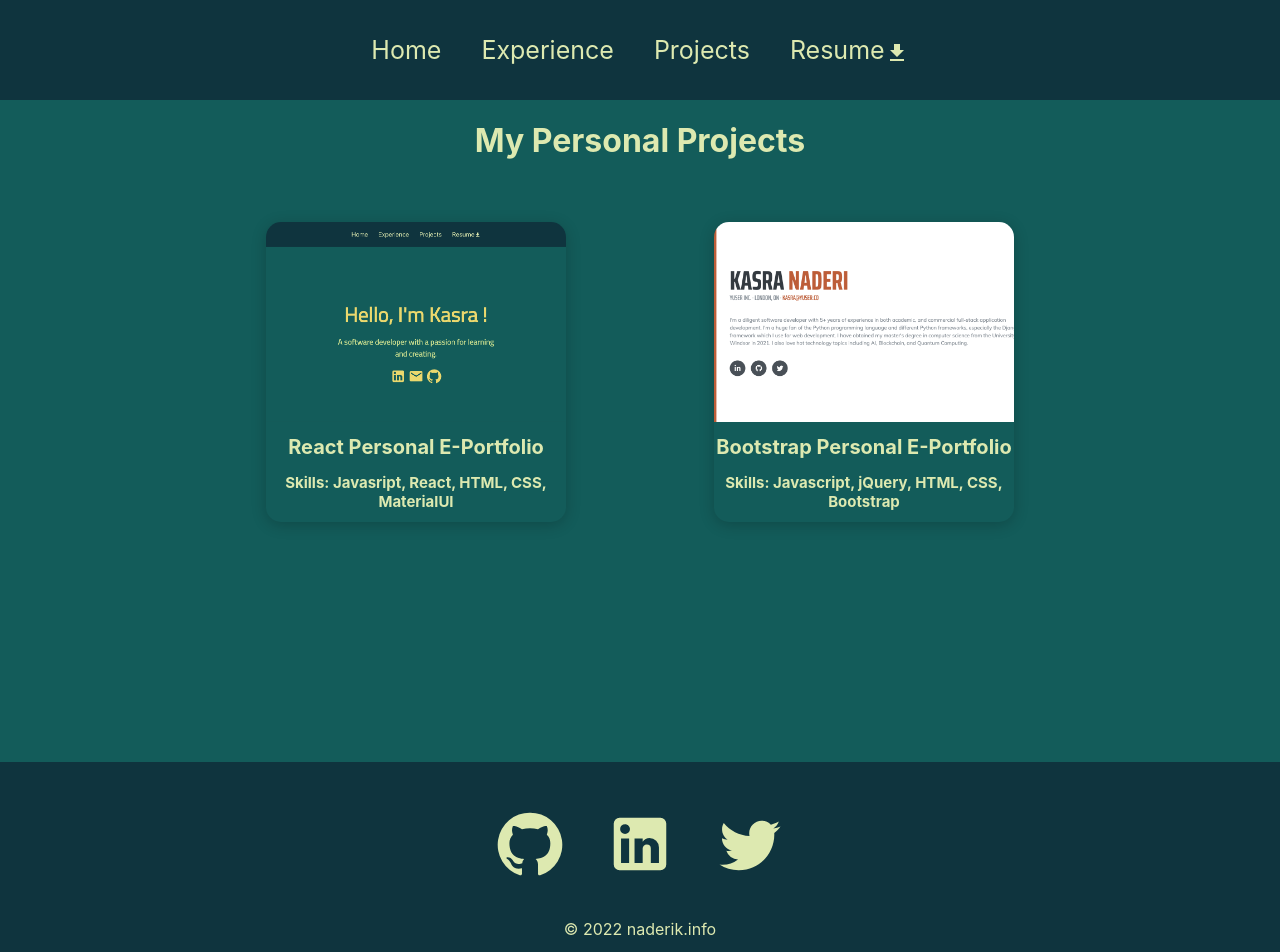
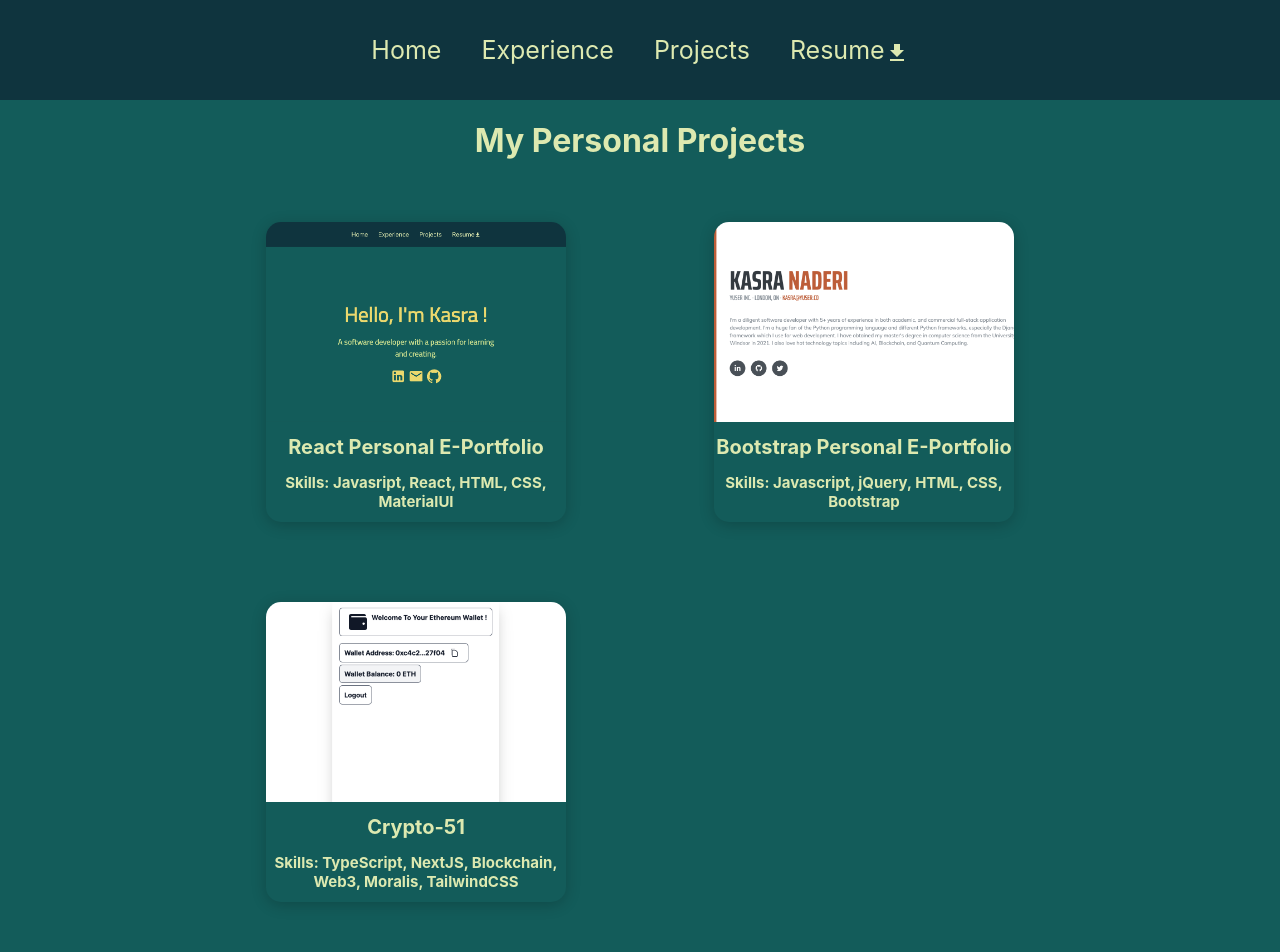
Before and after one commit to naderik/react-e-portfolio, a React (Create React App) app: page /projects in a window 1280 px wide. Shown: the top 952 px of the page. Built offline with nearby package versions, Linux system fonts and the light colour scheme.

Commit message:
add crypto-51 to projects

```diff
--- a/src/data/ProjectList.js
+++ b/src/data/ProjectList.js
@@ -1,5 +1,6 @@
 import Proj1 from "../assets/Proj1.png";
 import Proj2 from "../assets/Proj2.png";
+import Proj3 from "../assets/Proj3.png";
 
 export const ProjectList = [
   {
@@ -13,5 +14,11 @@ export const ProjectList = [
     image: Proj2,
     skills: "Javascript, jQuery, HTML, CSS, Bootstrap",
     github: "https://www.github.com/naderik/naderik.github.io",
+  },
+  {
+    name: "Crypto-51",
+    image: Proj3,
+    skills: "TypeScript, NextJS, Blockchain, Web3, Moralis, TailwindCSS",
+    github: "https://www.github.com/naderik/crypto-51",
   }
 ];
```
Also changed, not shown: src/assets/Proj3.png (added).
